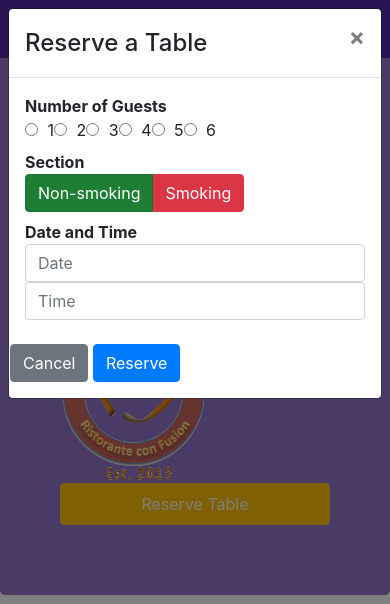
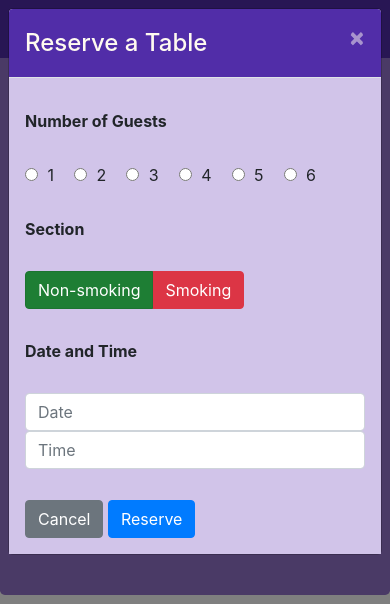
Before and after one commit to beg1shev/conFusion, a website: page index.html in a window 390 px wide. Both pictures are taken after a click on the button "Reserve Table". Shown: the top 604 px of the page. Drawn offline with nearby package versions, Linux system fonts and the light colour scheme.

Commit message:
NPM scripts

```diff
--- a/aboutus.html
+++ b/aboutus.html
@@ -251,6 +251,7 @@
    <script src="node_modules/jquery/dist/jquery.slim.min.js"></script>
    <script src="node_modules/popper.js/dist/umd/popper.min.js"></script>
    <script src="node_modules/bootstrap/dist/js/bootstrap.min.js"></script>
+   <script src="js/scripts.js"></script>
 </body>
 
 </html>
--- a/css/styles.scss
+++ b/css/styles.scss
@@ -68,9 +68,38 @@ body{
   }
 }
 
+.modal-content {
+  .modal-header {
+    background: $background-dark;
+    color: floralwhite;
+    button{
+      color: floralwhite;
+    }
+  }
+  .modal-body {
+    background: $background-pale;
+  }
+}
+
 #carouselButton {
   right:0px;
   position: absolute;
   bottom: 0px;
   z-index: 1;
 }
+
+#radio-button{
+  margin: 0px 10px 0px 10px;
+}
+
+#radio-first{
+  margin: 0px 10px 0px 0px;
+}
+
+dt, dd{
+  margin: 15px 0px 15px 0px;
+}
+
+#btn {
+  margin: 0px 0px 0px 15px;
+}
--- a/index.html
+++ b/index.html
@@ -30,7 +30,7 @@
                     <li class="nav-item"><a class="nav-link" href="./contactus.html"><span class="fa fa-address-card fa-lg"></span> Contact</a></li>
                 </ul>
                 <span class="navbar-text">
-                    <a data-toggle="modal" data-target="#loginModal">
+                    <a id="loginButton">
                         <span class="fa fa-sign-in"> Login</span>
                     </a>
                 </span>
@@ -167,7 +167,7 @@
                     <img src="img/logo.png" class="img-fluid">
                 </div>
                 <div class="col-12 col-sm align-self-center">
-                    <a role="button" class="btn btn-block nav-link btn-warning" data-toggle="modal"  data-target="#reserveModal">Reserve Table</a>
+                    <a role="button" class="btn btn-block nav-link btn-warning" id="modalButton">Reserve Table</a>
                 </div>
             </div>
         </div>
@@ -313,23 +313,7 @@
    <script src="node_modules/jquery/dist/jquery.slim.min.js"></script>
    <script src="node_modules/popper.js/dist/umd/popper.min.js"></script>
    <script src="node_modules/bootstrap/dist/js/bootstrap.min.js"></script>
-   <script>
-       $(document).ready(function() {
-           $('#mycarousel').carousel({interval: 2000});
-           $('#carouselButton').click(function() {
-               if ($('#carouselButton').children('span').hasClass('fa-pause')){
-                   $('#mycarousel').carousel('pause');
-                   $('#carouselButton').children("span").removeClass('fa-pause');
-                   $('#carouselButton').children("span").addClass('fa-play');
-               }
-               else {
-                   $('#mycarousel').carousel('cycle');
-                   $('#carouselButton').children('span').removeClass('fa-play');
-                   $('#carouselButton').children('span').addClass('fa-pause');
-               }
-           });
-       });
-   </script>
+   <script src="js/scripts.js"></script>
 </body>
 
 </html>
--- /dev/null
+++ b/js/scripts.js
@@ -0,0 +1,22 @@
+$(document).ready(function() {
+  $('#mycarousel').carousel({interval: 2000});
+  $('#carouselButton').click(function() {
+      if ($('#carouselButton').children('span').hasClass('fa-pause')){
+          $('#mycarousel').carousel('pause');
+          $('#carouselButton').children("span").removeClass('fa-pause');
+          $('#carouselButton').children("span").addClass('fa-play');
+      }
+      else {
+          $('#mycarousel').carousel('cycle');
+          $('#carouselButton').children('span').removeClass('fa-play');
+          $('#carouselButton').children('span').addClass('fa-pause');
+      }
+  });
+
+  $('#modalButton').click(function() {
+    $('#reserveModal').modal('toggle');
+  });
+  $('#loginButton').click(function() {
+      $("#loginModal").modal('toggle');
+  })
+});
```
Also changed, not shown: contactus.html (+1 -0 lines), package.json (+10 -3 lines), css/styles.css, 1 other file.
